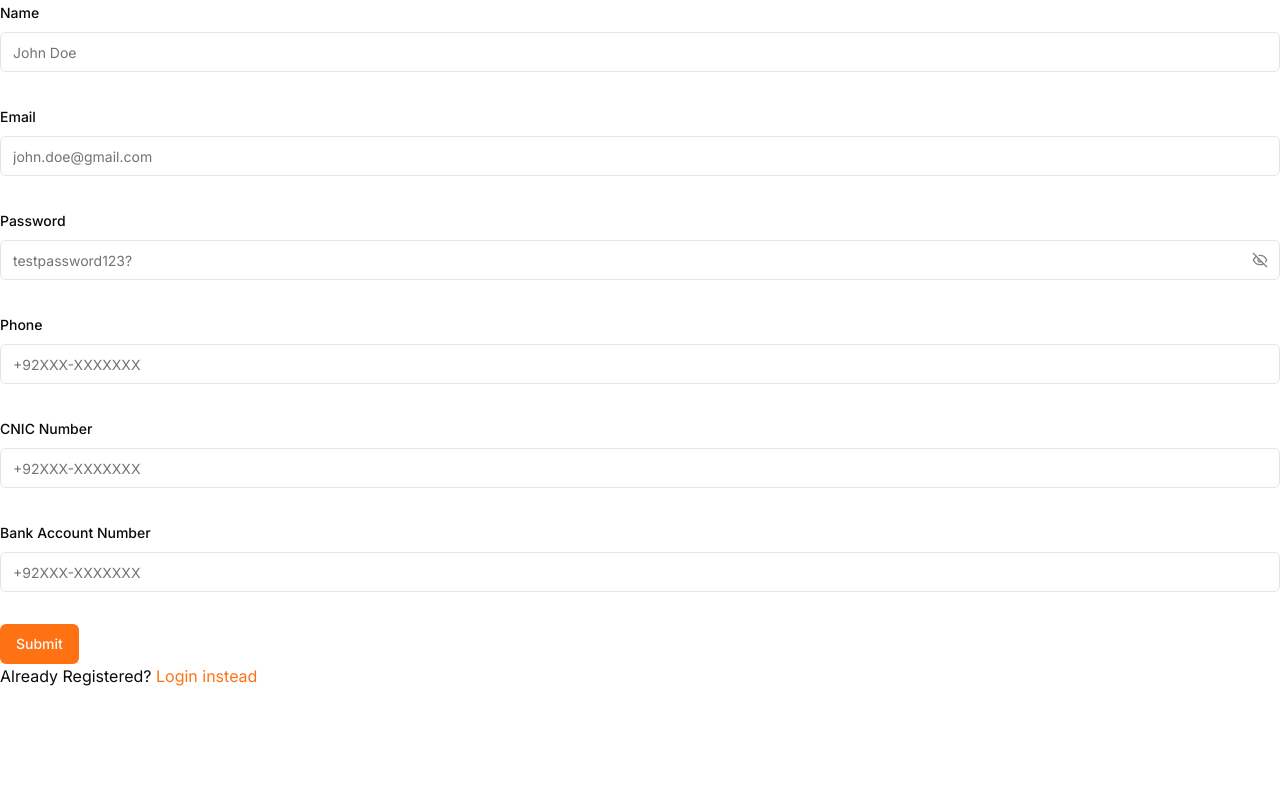
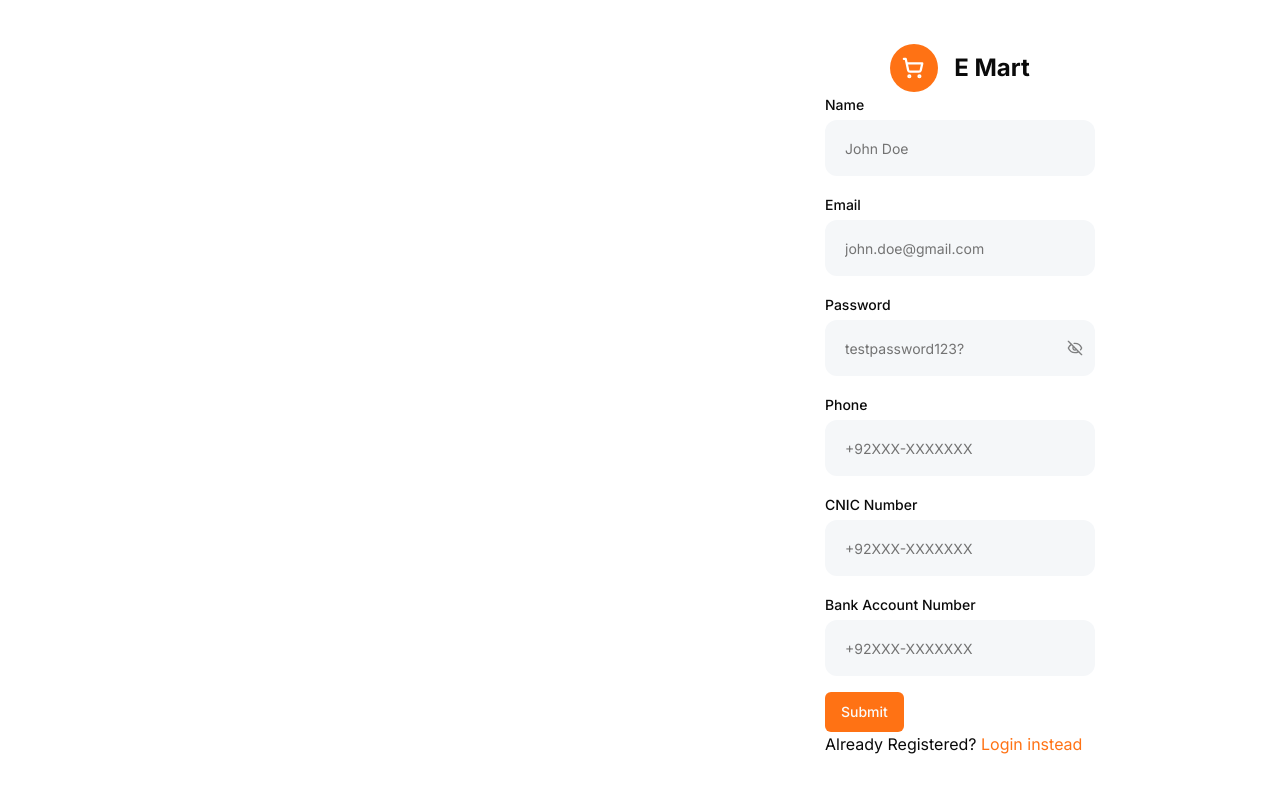
Before and after one commit to hassan-31x/ecom-zabefest, a Next.js app in the folder client/: page /register in a window 1280 px wide. Shown: the top 792 px of the page. Built offline with nearby package versions, Linux system fonts and the light colour scheme.

Commit message:
inputs changed

```diff
--- /dev/null
+++ b/client/app/(auth)/layout.tsx
@@ -0,0 +1,18 @@
+import Logo from "@/components/logo";
+
+const AuthLayout = ({ children }: { children: React.ReactNode }) => {
+  return (
+    <div className="max-w-screen-2xl px-0 md:px-20 xl:px-0 mx-auto min-h-screen md:flex">
+      <div className=" w-1/2 hidden md:block"></div>
+      <div className="w-1/2 flex flex-col items-center min-h-full justify-center">
+        <div className="flex gap-4 items-center">
+          <Logo />
+          <h3 className="text-xl md:text-2xl font-bold">E Mart</h3>
+        </div>
+        {children}
+      </div>
+    </div>
+  );
+};
+
+export default AuthLayout;
--- a/client/app/(auth)/login/page.tsx
+++ b/client/app/(auth)/login/page.tsx
@@ -43,9 +43,9 @@ const LoginForm = () => {
   };
 
   return (
-    <div>
+    <div className="w-1/2">
       <Form {...form}>
-        <form onSubmit={form.handleSubmit(onSubmit)} className="space-y-8">
+        <form onSubmit={form.handleSubmit(onSubmit)} className="space-y-4">
           <FormField
             control={form.control}
             name="email"
--- a/client/app/(auth)/register/page.tsx
+++ b/client/app/(auth)/register/page.tsx
@@ -67,7 +67,7 @@ const RegisterForm = () => {
   return (
     <div>
       <Form {...form}>
-        <form onSubmit={form.handleSubmit(onSubmit)} className="space-y-8">
+        <form onSubmit={form.handleSubmit(onSubmit)} className="space-y-4">
           <FormField
             control={form.control}
             name="name"
--- /dev/null
+++ b/client/components/logo.tsx
@@ -0,0 +1,12 @@
+import { ShoppingCart } from 'lucide-react'
+import React from 'react'
+
+const Logo = () => {
+  return (
+    <div className='bg-primary w-12 h-12 rounded-full flex items-center justify-center'>
+        <ShoppingCart className='text-white pr-[2px]' strokeWidth={2.5} />
+    </div>
+  )
+}
+
+export default Logo
--- a/client/components/ui/form.tsx
+++ b/client/components/ui/form.tsx
@@ -118,6 +118,7 @@ const FormControl = React.forwardRef<
       }
       aria-invalid={!!error}
       {...props}
+      className="!mt-1"
     />
   )
 })
--- a/client/components/ui/input.tsx
+++ b/client/components/ui/input.tsx
@@ -11,7 +11,7 @@ const Input = React.forwardRef<HTMLInputElement, InputProps>(
       <input
         type={type}
         className={cn(
-          "flex h-10 w-full rounded-md border border-input bg-background px-3 py-2 text-sm ring-offset-background file:border-0 file:bg-transparent file:text-sm file:font-medium placeholder:text-muted-foreground focus-visible:outline-none focus-visible:ring-2 focus-visible:ring-ring focus-visible:ring-offset-2 disabled:cursor-not-allowed disabled:opacity-50",
+          "flex h-14 w-full rounded-xl  bg-[#F5F7F9] px-5 py-3 text-sm ring-offset-background file:border-0 file:bg-transparent file:text-sm file:font-medium placeholder:text-muted-foreground focus-visible:outline-none disabled:cursor-not-allowed disabled:opacity-50",
           className
         )}
         ref={ref}
--- a/client/components/ui/password-input.tsx
+++ b/client/components/ui/password-input.tsx
@@ -12,7 +12,7 @@ const PasswordInput = forwardRef<HTMLInputElement, InputProps>(({ className, ...
   const disabled = props.value === "" || props.value === undefined || props.disabled;
 
   return (
-    <div className="relative">
+    <div className="relative !mt-1">
       <Input type={showPassword ? "text" : "password"} className={cn("hide-password-toggle pr-10", className)} ref={ref} {...props} />
       <Button
         type="button"
```
